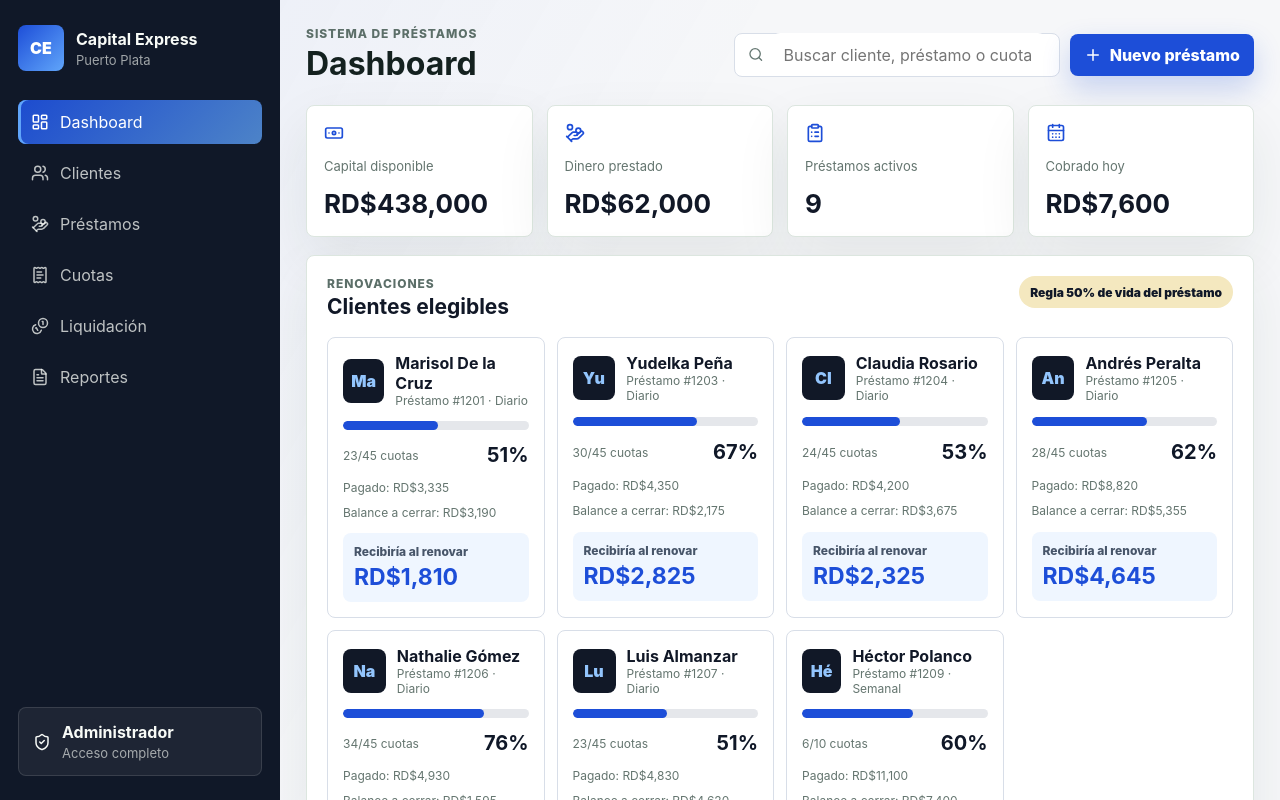
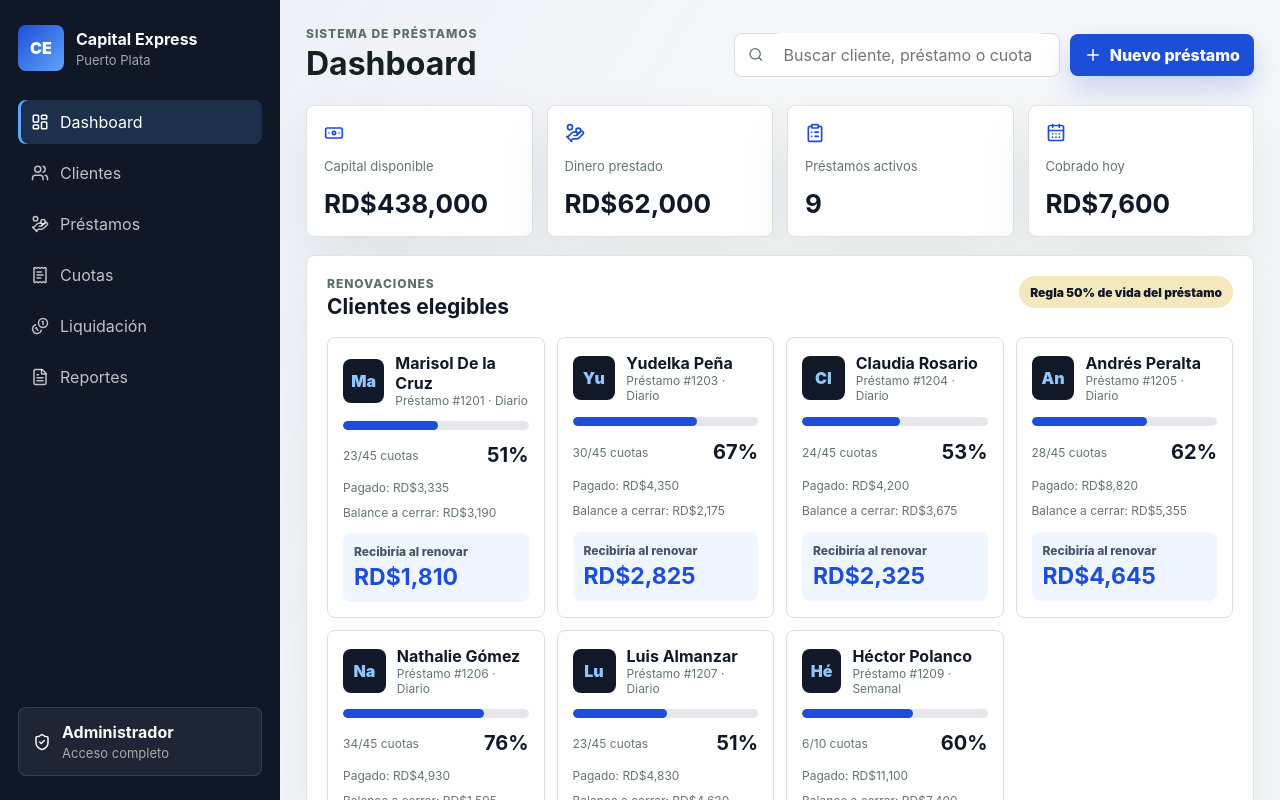
Before and after one commit to carlosreynag06/capital-express, a React (Vite) app: page / in a window 1280 px wide. Shown: the top 800 px of the page. Built offline with nearby package versions, Linux system fonts and the light colour scheme.

Commit message:
Soften selected sidebar nav

```diff
--- a/src/App.css
+++ b/src/App.css
@@ -84,7 +84,7 @@ nav {
 .nav-item:hover,
 .nav-item.active {
   color: #ffffff;
-  background: linear-gradient(135deg, rgba(29, 78, 216, 0.95) 0%, rgba(96, 165, 250, 0.76) 100%);
+  background: rgba(96, 165, 250, 0.16);
   box-shadow: inset 3px 0 0 #60a5fa;
 }
 
```
